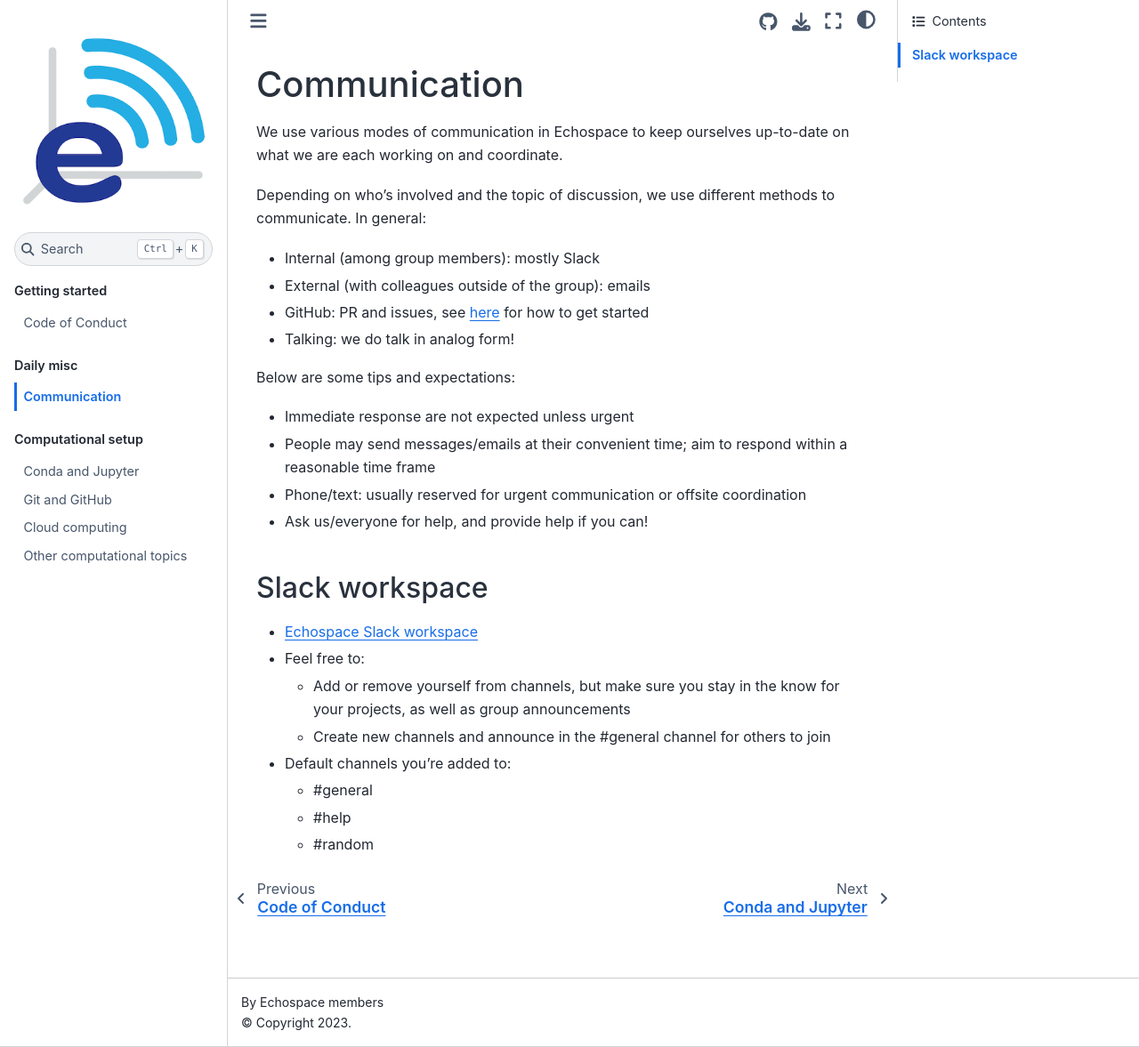
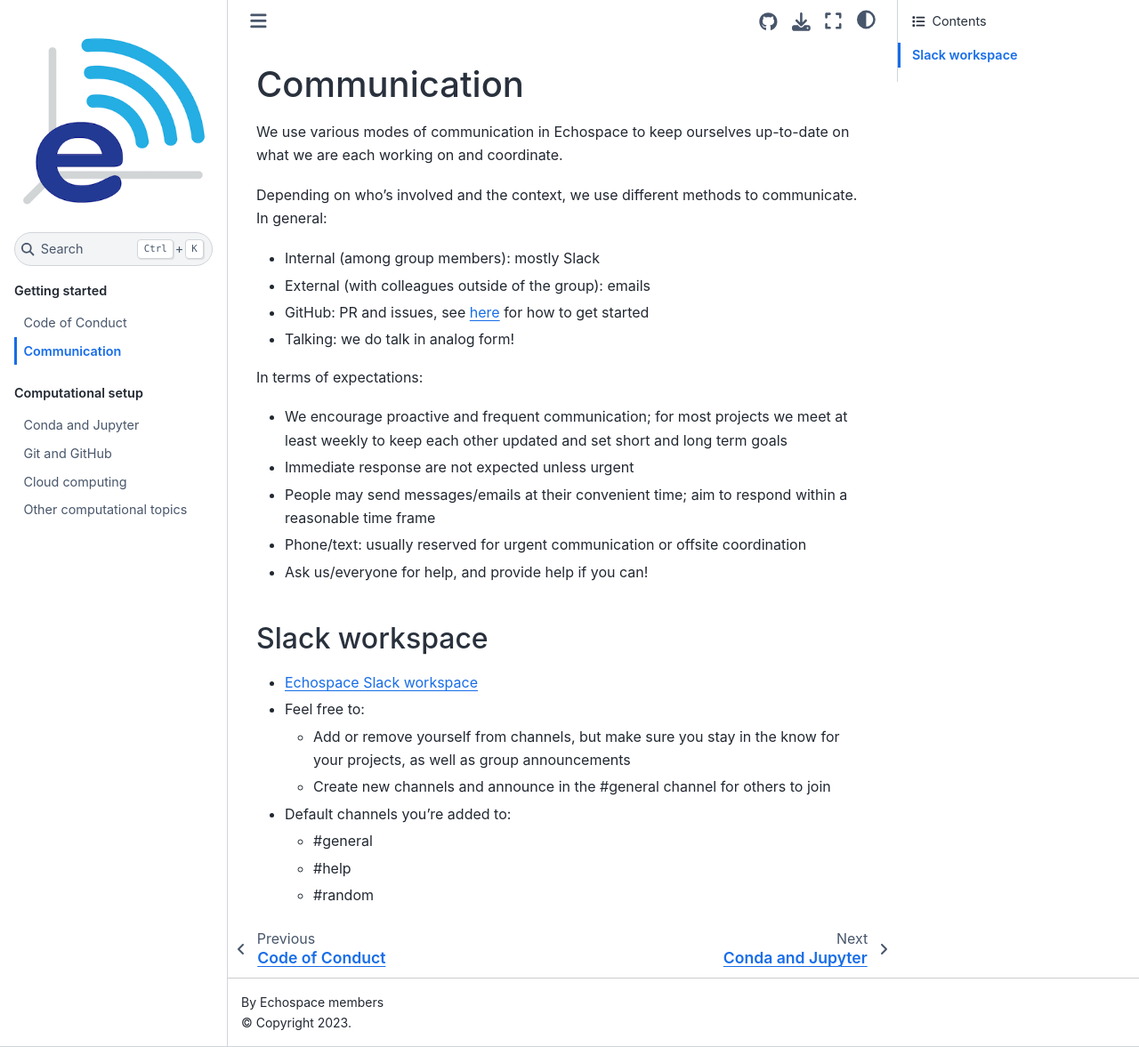
Before and after one commit to uw-echospace/group-docs, a Jupyter Book: the page built from docs/source/misc-comms.md, in a window 1280 px wide and 1177 px high. Shown: the whole window at 89% size. Built offline with Jupyter Book 1.0.4 settings and Sphinx 7.4.7 and the Sphinx Book theme 1.1.4, drawn with Linux system fonts in a browser that asks for light colours.

Commit message:
edits, move page location

```diff
--- a/docs/source/_toc.yml
+++ b/docs/source/_toc.yml
@@ -7,8 +7,6 @@
 - caption: Getting started
   chapters:
   - file: coc
-- caption: Daily misc
-  chapters:
   - file: misc-comms
 - caption: Computational setup
   chapters:
--- a/docs/source/misc-comms.md
+++ b/docs/source/misc-comms.md
@@ -2,13 +2,14 @@
 
 We use various modes of communication in Echospace to keep ourselves up-to-date on what we are each working on and coordinate.
 
-Depending on who's involved and the topic of discussion, we use different methods to communicate. In general:
+Depending on who's involved and the context, we use different methods to communicate. In general:
 - Internal (among group members): mostly Slack
 - External (with colleagues outside of the group): emails
 - GitHub: PR and issues, see [here](./compute-git.md) for how to get started
 - Talking: we do talk in analog form!
 
-Below are some tips and expectations:
+In terms of expectations:
+- We encourage proactive and frequent communication; for most projects we meet at least weekly to keep each other updated and set short and long term goals
 - Immediate response are not expected unless urgent
 - People may send messages/emails at their convenient time; aim to respond within a reasonable time frame
 - Phone/text: usually reserved for urgent communication or offsite coordination
```
